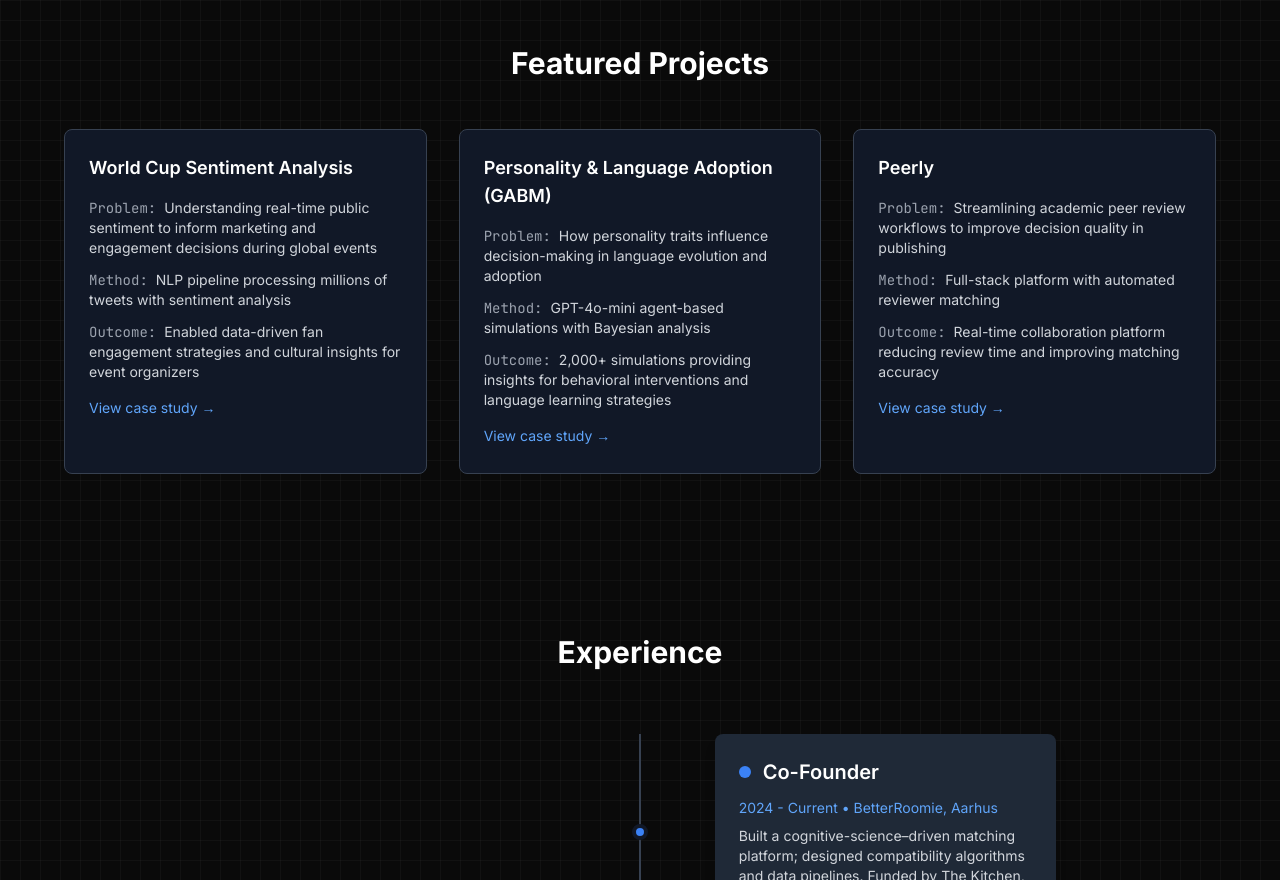
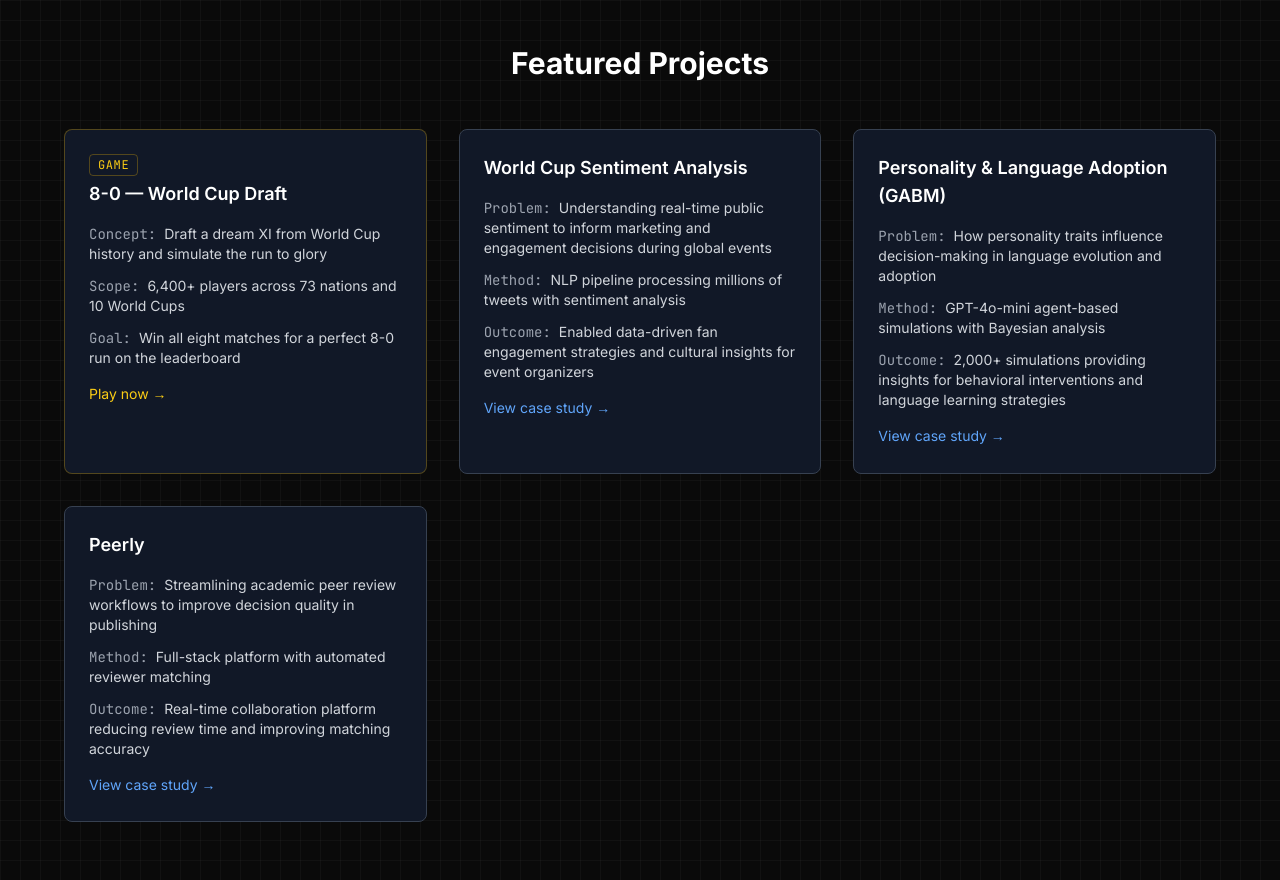
Before and after one commit to Akaran19/akaran-dev-site, a Next.js app: page / in a window 1280 px wide. Shown: the part 1920-2800 px from the top of the page. Built offline with nearby package versions, Linux system fonts and the light colour scheme.

Commit message:
Add World Cup Draft Game and update project details

```diff
--- a/app/page.tsx
+++ b/app/page.tsx
@@ -108,6 +108,31 @@
         <div className="max-w-6xl mx-auto">
           <h2 className="text-3xl font-bold text-white mb-12 text-center">Featured Projects</h2>
           <div className="grid grid-cols-1 md:grid-cols-2 lg:grid-cols-3 gap-8">
+            {/* 8-0 World Cup Game — featured first */}
+            <div className="bg-gray-900 border border-yellow-500/30 rounded-lg p-6 hover:border-yellow-500/60 transition-colors">
+              <div className="flex items-center gap-2 mb-1">
+                <span className="text-xs font-mono uppercase tracking-wider text-yellow-400 border border-yellow-500/30 rounded px-2 py-0.5">Game</span>
+              </div>
+              <h3 className="text-lg font-semibold text-white mb-4">8-0 — World Cup Draft</h3>
+              <div className="space-y-3 text-sm">
+                <div>
+                  <span className="text-gray-400 font-mono">Concept:</span>
+                  <span className="text-gray-300 ml-2">Draft a dream XI from World Cup history and simulate the run to glory</span>
+                </div>
+                <div>
+                  <span className="text-gray-400 font-mono">Scope:</span>
+                  <span className="text-gray-300 ml-2">6,400+ players across 73 nations and 10 World Cups</span>
+                </div>
+                <div>
+                  <span className="text-gray-400 font-mono">Goal:</span>
+                  <span className="text-gray-300 ml-2">Win all eight matches for a perfect 8-0 run on the leaderboard</span>
+                </div>
+              </div>
+              <Link href="/8-0" className="inline-flex items-center mt-4 text-yellow-400 hover:text-yellow-300 text-sm transition-colors">
+                Play now →
+              </Link>
+            </div>
+
             {/* Project 1 */}
             <div className="bg-gray-900 border border-gray-700 rounded-lg p-6 hover:border-gray-500 transition-colors">
               <h3 className="text-lg font-semibold text-white mb-4">World Cup Sentiment Analysis</h3>
--- a/app/projects/[slug]/page.tsx
+++ b/app/projects/[slug]/page.tsx
@@ -1,4 +1,5 @@
 import { notFound } from 'next/navigation'
+import Link from 'next/link'
 import Section from '@/components/Section'
 
 const projectDetails: Record<string, {
@@ -86,6 +87,14 @@
     techStack: ['Python', 'PyTorch', 'NumPy', 'OpenAI Gym'],
     content: 'This project implements an AI-powered Snake game using reinforcement learning. The AI agent is trained using deep Q-learning to navigate the game board, collect food, and avoid obstacles. Built with PyTorch for neural network training and OpenAI Gym for the game environment, it demonstrates practical applications of machine learning in gaming and showcases how AI can master classic arcade games through iterative learning.',
     githubUrl: 'https://github.com/Akaran19/AI_snake'
+  },
+  '8-0-world-cup-draft': {
+    title: '8-0 — World Cup Draft Game',
+    problem: 'Can you build the perfect World Cup XI from history?',
+    description: 'Spin through 10 World Cups, draft legendary players one at a time, set your formation, then simulate eight matches to glory.',
+    techStack: ['Next.js', 'TypeScript', 'Tailwind CSS', 'Framer Motion'],
+    content: 'A fully interactive World Cup draft game built entirely within this Next.js portfolio. Pick a formation from seven options, then spin a wheel to land on a random nation and World Cup year — draft one player from that squad and spin again until your XI is complete. The simulation engine runs eight matches (group stage through the Final) with ratings, chemistry bonuses, and weighted randomness. A perfect run — eight wins and zero losses — earns a spot on the persistent leaderboard. The player database covers over 6,400 players across 73 nations and 10 World Cups. Two modes are available: Classic (ratings visible) and World Cup IQ (ratings hidden — trust your knowledge).',
+    demoUrl: '/8-0'
   }
 }
 
@@ -132,6 +141,18 @@
         )}
         {project.demoUrl && (
           <div className="mt-4 mb-8">
+            {project.demoUrl.startsWith('/') ? (
+              <Link
+                href={project.demoUrl}
+                className="inline-flex items-center px-6 py-3 bg-blue-600 text-white font-semibold rounded-lg hover:bg-blue-700 transition-colors"
+              >
+                <svg className="mr-2 w-4 h-4" fill="none" stroke="currentColor" viewBox="0 0 24 24">
+                  <path strokeLinecap="round" strokeLinejoin="round" strokeWidth={2} d="M14.752 11.168l-3.197-2.132A1 1 0 0010 9.87v4.263a1 1 0 001.555.832l3.197-2.132a1 1 0 000-1.664z" />
+                  <path strokeLinecap="round" strokeLinejoin="round" strokeWidth={2} d="M21 12a9 9 0 11-18 0 9 9 0 0118 0z" />
+                </svg>
+                Play Game
+              </Link>
+            ) : (
               <a
                 href={project.demoUrl}
                 target="_blank"
@@ -143,6 +164,7 @@
                 </svg>
                 Visit Website
               </a>
+            )}
           </div>
         )}
         <div className="prose max-w-none">
--- a/app/projects/page.tsx
+++ b/app/projects/page.tsx
@@ -8,6 +8,14 @@
 }
 
 const projects = [
+  {
+    title: '8-0 — World Cup Draft Game',
+    problem: 'Can you build the perfect World Cup XI from history?',
+    description: 'Spin through 10 World Cups, draft legendary players one at a time, set your formation, then simulate eight matches. Can you go a perfect eight-and-oh?',
+    techStack: ['Next.js', 'TypeScript', 'Tailwind CSS', 'Framer Motion'],
+    slug: '8-0-world-cup-draft',
+    demoUrl: '/8-0',
+  },
   {
     title: 'World Cup Twitter Sentiment Analysis',
     problem: 'Understanding public sentiment during major sporting events',
--- a/components/Navbar.tsx
+++ b/components/Navbar.tsx
@@ -15,12 +15,15 @@
           </Link>
 
           {/* Desktop Menu */}
-          <div className="hidden md:flex space-x-8">
+          <div className="hidden md:flex space-x-8 items-center">
             <Link href="/" className="text-gray-300 hover:text-white transition-colors border-b-2 border-transparent hover:border-gray-600 pb-1">Home</Link>
             <Link href="/projects" className="text-gray-300 hover:text-white transition-colors border-b-2 border-transparent hover:border-gray-600 pb-1">Projects</Link>
             <Link href="/writing" className="text-gray-300 hover:text-white transition-colors border-b-2 border-transparent hover:border-gray-600 pb-1">Writing</Link>
             <Link href="/about" className="text-gray-300 hover:text-white transition-colors border-b-2 border-transparent hover:border-gray-600 pb-1">About</Link>
             <Link href="/contact" className="text-gray-300 hover:text-white transition-colors border-b-2 border-transparent hover:border-gray-600 pb-1">Contact</Link>
+            <Link href="/8-0" className="px-3 py-1 text-sm font-semibold text-yellow-300 border border-yellow-500/40 rounded hover:bg-yellow-500/10 transition-colors">
+              🏆 8-0
+            </Link>
           </div>
 
           {/* Mobile Menu Button */}
@@ -44,6 +47,9 @@
               <Link href="/writing" className="text-gray-300 hover:text-white transition-colors" onClick={() => setIsOpen(false)}>Writing</Link>
               <Link href="/about" className="text-gray-300 hover:text-white transition-colors" onClick={() => setIsOpen(false)}>About</Link>
               <Link href="/contact" className="text-gray-300 hover:text-white transition-colors" onClick={() => setIsOpen(false)}>Contact</Link>
+              <Link href="/8-0" className="inline-flex w-fit px-3 py-1 text-sm font-semibold text-yellow-300 border border-yellow-500/40 rounded hover:bg-yellow-500/10 transition-colors" onClick={() => setIsOpen(false)}>
+                🏆 8-0
+              </Link>
             </div>
           </div>
         )}
--- a/components/ProjectCard.tsx
+++ b/components/ProjectCard.tsx
@@ -54,6 +54,14 @@
         </div>
 
         {demoUrl && (
+          demoUrl.startsWith('/') ? (
+            <Link
+              href={demoUrl}
+              className="inline-flex items-center text-gray-400 hover:text-white text-sm font-mono transition-colors mr-4"
+            >
+              Play →
+            </Link>
+          ) : (
             <a
               href={demoUrl}
               target="_blank"
@@ -62,6 +70,7 @@
             >
               Live Demo →
             </a>
+          )
         )}
         {datasetUrl && (
           <a
```
Also changed, not shown: vercel.json. Lines whose indentation alone changed are shown as unchanged.
